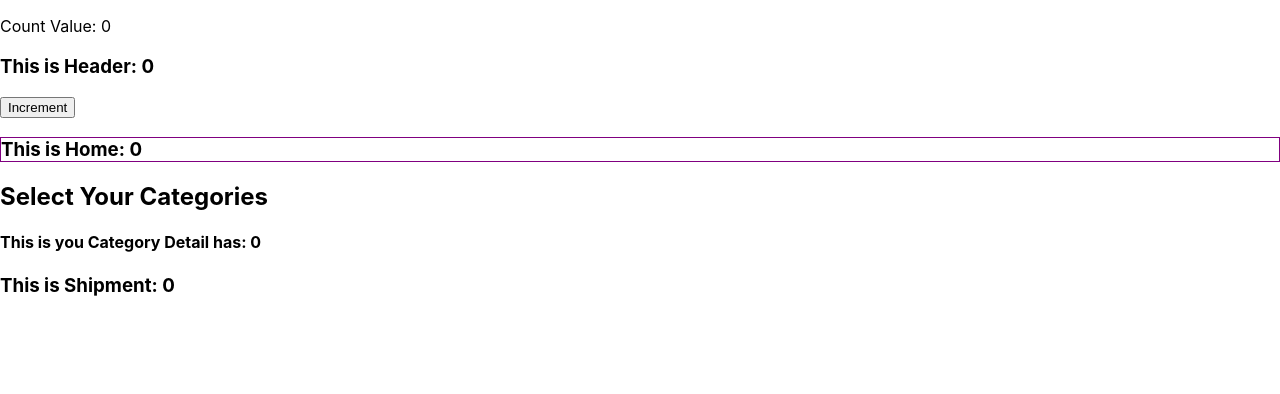
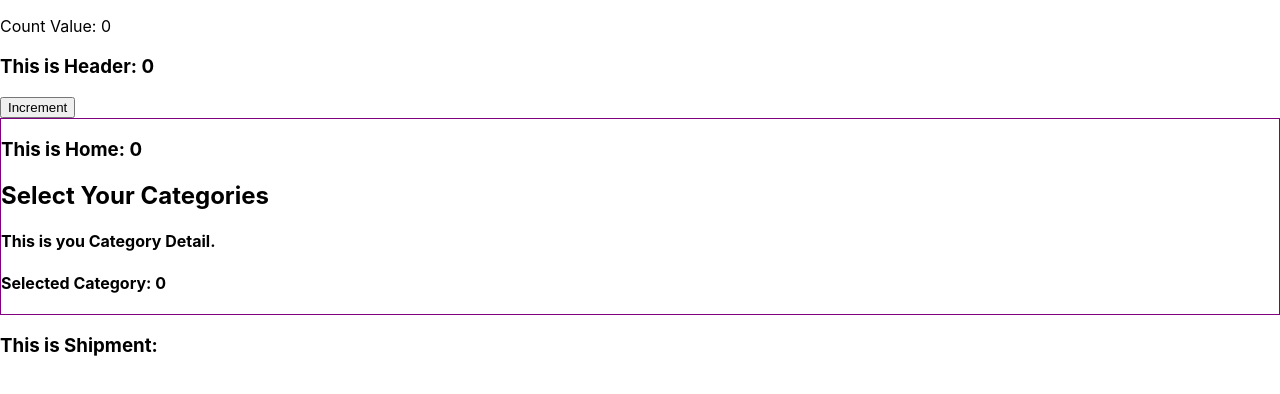
Before and after one commit to OahidZihad/state-management-react, a React (Create React App) app: page / in a window 1280 px wide. Shown: the top 394 px of the page. Built offline with nearby package versions, Linux system fonts and the light colour scheme.

Commit message:
Context API set dynamic data

```diff
--- a/src/App.js
+++ b/src/App.js
@@ -1,18 +1,20 @@
-import React, { useState } from "react";
+import React, { createContext, useState } from "react";
 import "./App.css";
 import Header from "./Components/Header/Header";
 import Home from "./Components/Home/Home";
 import Shipment from "./Components/Shipment/Shipment";
 
+export const CategoryContext = createContext();
+
 function App() {
   const [count, setCount] = useState(0);
   return (
-    <div>
+    <CategoryContext.Provider value={count}>
       <p>Count Value: {count}</p>
       <Header count={count} setCount={setCount}></Header>
-      <Home count={count}></Home>
-      <Shipment count={count}></Shipment>
-    </div>
+      <Home></Home>
+      <Shipment></Shipment>
+    </CategoryContext.Provider>
   );
 }
 
--- a/src/Components/Categories/Categories.js
+++ b/src/Components/Categories/Categories.js
@@ -1,12 +1,11 @@
 import React from "react";
 import CategoryDetail from "../CategoryDetail/CategoryDetail";
 
-const Categories = (props) => {
-  const { count } = props;
+const Categories = () => {
   return (
     <div>
       <h2>Select Your Categories</h2>
-      <CategoryDetail count={count}></CategoryDetail>
+      <CategoryDetail></CategoryDetail>
     </div>
   );
 };
--- a/src/Components/CategoryDetail/CategoryDetail.js
+++ b/src/Components/CategoryDetail/CategoryDetail.js
@@ -1,10 +1,12 @@
-import React from "react";
+import React, { useContext } from "react";
+import { CategoryContext } from "../../App";
 
-const CategoryDetail = (props) => {
-  const { count } = props;
+const CategoryDetail = () => {
+  const category = useContext(CategoryContext);
   return (
     <div>
-      <h4>This is you Category Detail has: {count}</h4>
+      <h4>This is you Category Detail.</h4>
+      <h4>Selected Category: {category}</h4>
     </div>
   );
 };
--- a/src/Components/Home/Home.js
+++ b/src/Components/Home/Home.js
@@ -1,12 +1,13 @@
-import React from "react";
+import React, { useContext } from "react";
+import { CategoryContext } from "../../App";
 import Categories from "../Categories/Categories";
 
-const Home = (props) => {
-  const { count } = props;
+const Home = () => {
+  const category = useContext(CategoryContext);
   return (
-    <div>
-      <h3 style={{ border: "1px solid purple" }}>This is Home: {count}</h3>
-      <Categories count={count}></Categories>
+    <div style={{ border: "1px solid purple" }}>
+      <h3>This is Home: {category}</h3>
+      <Categories></Categories>
     </div>
   );
 };
```
